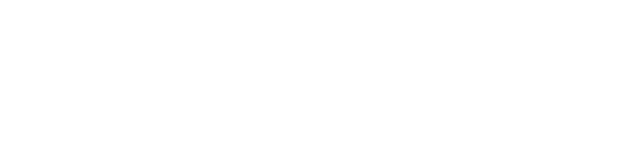
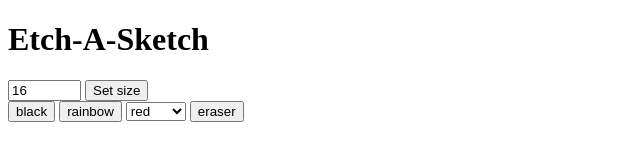
Before and after one commit to JustusNoordzij/Etch-A-Sketch, a plain HTML site: page index.html in a window 1280 px wide. Shown: the whole page, without its empty margins (0-640 px from the left). Drawn offline with Linux system fonts and the light colour scheme.

Commit message:
add buttons and select tag

```diff
--- a/index.html
+++ b/index.html
@@ -5,10 +5,28 @@
     <meta http-equiv="X-UA-Compatible" content="IE=edge">
     <meta name="viewport" content="width=device-width, initial-scale=1.0">
     <link rel="stylesheet" href="style.css">
-    <script src="script.js" defer></script>
     <title>Etch-A-Sketch</title>
 </head>
 <body>
+    <h1>Etch-A-Sketch</h1>
+    <div class="buttons">
+        <input type="text" placeholder="grid-size" size="6" value="16" onchange="changeSize(this.value)" />
+        <button>Set size</button>
+        <div class="three">
+            <button id="black">black</button>
+            <button id="rainbow">rainbow</button>
+            <select id="select">
+                <option value="red">red</option>
+                <option value="blue">blue</option>
+                <option value="yellow">yellow</option>
+                <option value="pink">pink</option>
+            </select>
+            <button id="eraser">eraser</button>
+        </div>
+    </div>
+
     <div class="Grid"></div>
 </body>
+<script src="script.js" defer></script>
+
 </html>
```
